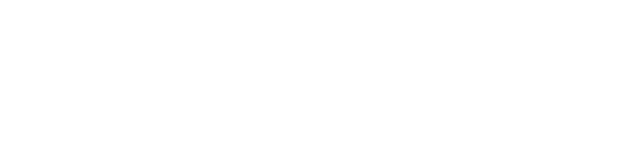
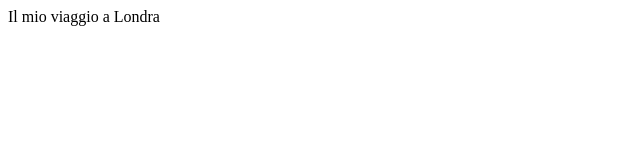
Before and after one commit to DaniloGemma/html-london-trip, a plain HTML site: page index.html in a window 1280 px wide. Shown: the whole page, without its empty margins (0-640 px from the left). Drawn offline with Linux system fonts and the light colour scheme.

Commit message:
secondo commit

```diff
--- a/index.html
+++ b/index.html
@@ -8,6 +8,6 @@
     </title>
 </head>
 <body>
-
+    <header>Il mio viaggio a Londra</header>
 </body>
 </html>
```
Also changed, not shown: img/img/img/pexels-bill-emrich-230794-0.jpg (added), img/img/img/pexels-bill-emrich-230794-1.jpg (added), img/img/img/pexels-bill-emrich-230794-2.jpg (added), 1 other file.
